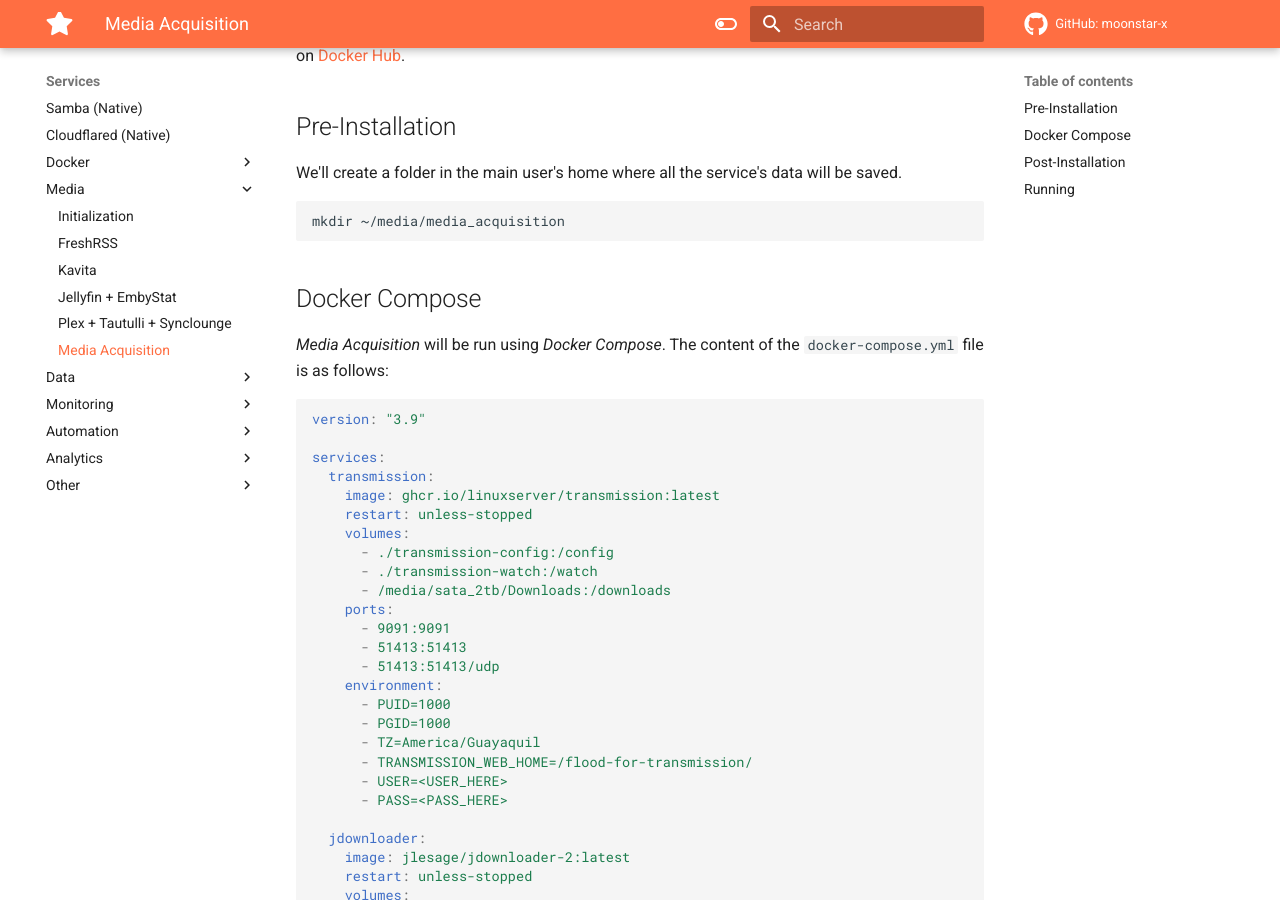
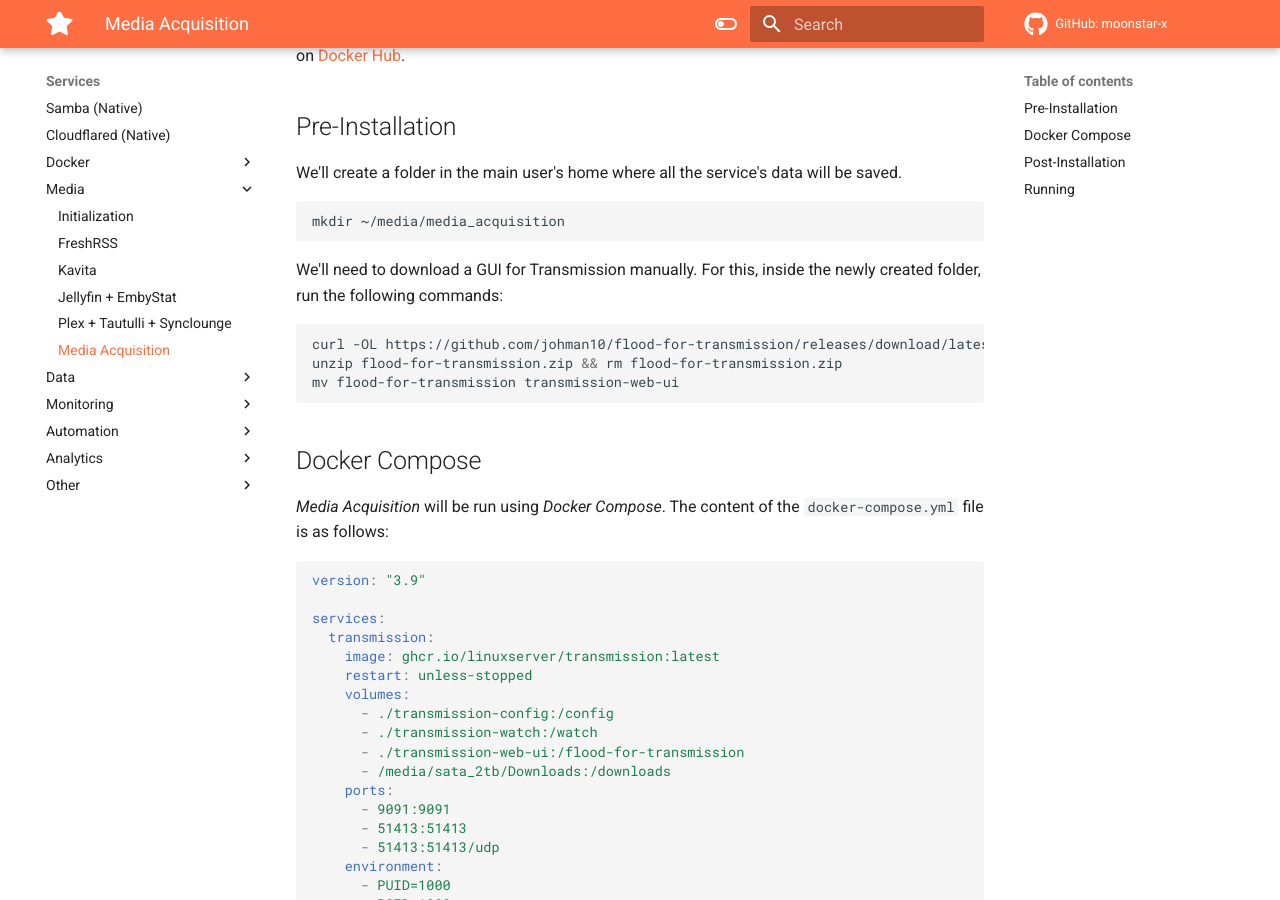
Before and after one commit to moonstar-x/server-setup, an MkDocs documentation site: the page built from docs/services/media/media-acquisition.md, in a window 1280 px wide and 900 px high, scrolled down 701 px. Built offline with MkDocs 1.6.1 and Material for MkDocs 9.7.7, drawn with Linux system fonts in a browser that asks for light colours.

Commit message:
Updated UI for Transmission.

````diff
--- a/docs/services/media/media-acquisition.md
+++ b/docs/services/media/media-acquisition.md
@@ -23,6 +23,14 @@ We'll create a folder in the main user's home where all the service's data will
 mkdir ~/media/media_acquisition
 ```
 
+We'll need to download a GUI for Transmission manually. For this, inside the newly created folder, run the following commands:
+
+```bash
+curl -OL https://github.com/johman10/flood-for-transmission/releases/download/latest/flood-for-transmission.zip
+unzip flood-for-transmission.zip && rm flood-for-transmission.zip
+mv flood-for-transmission transmission-web-ui
+```
+
 ## Docker Compose
 
 *Media Acquisition* will be run using *Docker Compose*. The content of the `docker-compose.yml` file is as follows:
@@ -37,6 +45,7 @@ services:
     volumes:
       - ./transmission-config:/config
       - ./transmission-watch:/watch
+      - ./transmission-web-ui:/flood-for-transmission
       - /media/sata_2tb/Downloads:/downloads
     ports:
       - 9091:9091
````
